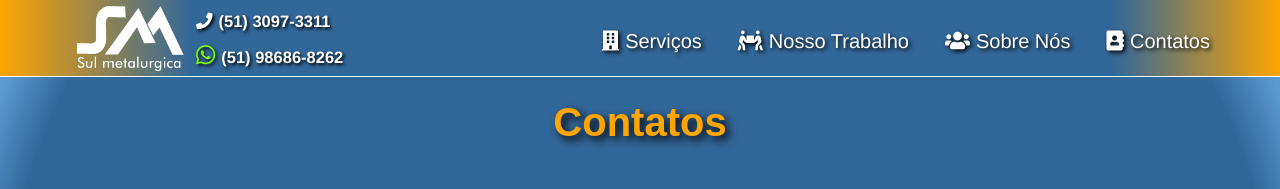
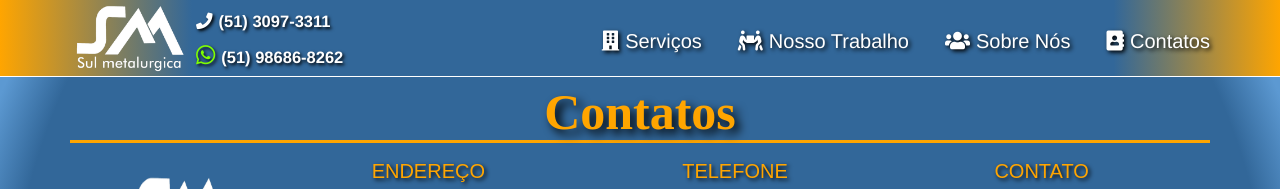
Before and after one commit to danton2000/Site_Sul_Metalurgica, a plain HTML site: page contato.html in a window 1280 px wide. Shown: the top 189 px of the page. Drawn offline with Linux system fonts and the light colour scheme.

Commit message:
linha no title dos contatos

```diff
--- a/contato.html
+++ b/contato.html
@@ -55,7 +55,7 @@
 
     <footer id="contato" class="contato background-contato padding-50"><!-- INICIO DA FOOTER CONTATO -->
 		<div class="container text-center">
-			<h1 class="titulo-contatos">Contatos</h1>
+			<h1 class="titulo">Contatos</h1>
 		</div>
 		<div class="row">
 			<div class="container">
```
